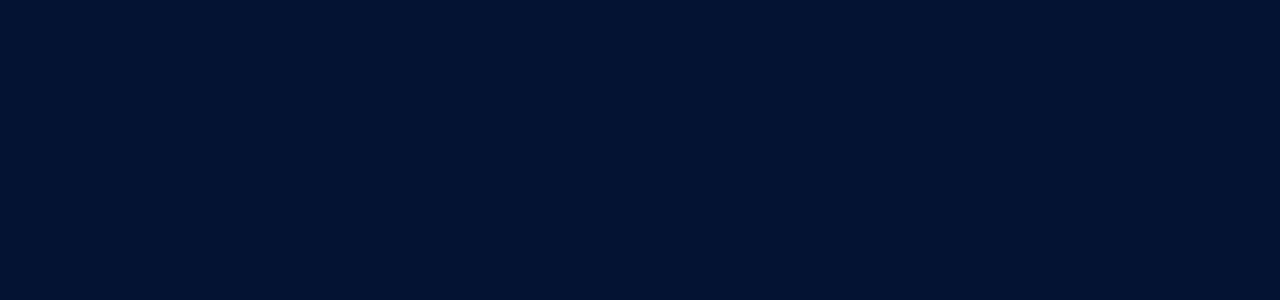
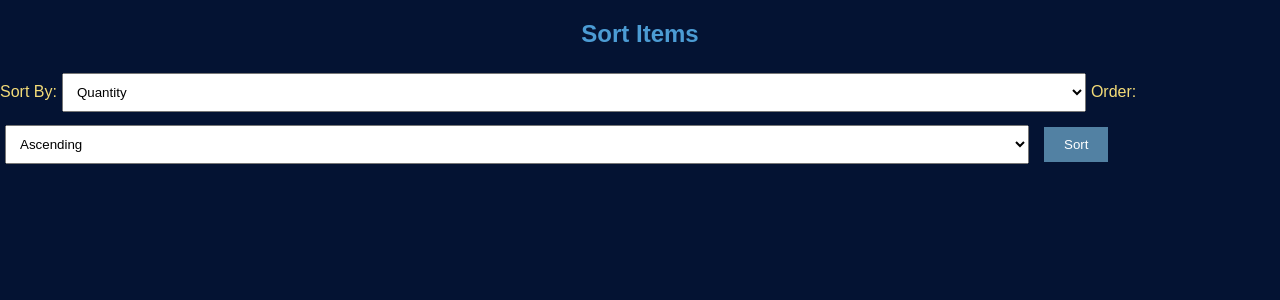
Before and after one commit to Seiyuu2/Midterm-Project, a React (Create React App) app in the folder midterm-project/: page /sort-items in a window 1280 px wide. Before the commit this address had no page. Shown: the top 300 px of the page. Built offline with nearby package versions, Linux system fonts and the light colour scheme.

Commit message:
Mostly functioning components, missing Category

```diff
--- a/midterm-project/src/App.js
+++ b/midterm-project/src/App.js
@@ -1,3 +1,4 @@
+// App.js
 import React, { useState } from 'react';
 import { BrowserRouter as Router, Routes, Route } from 'react-router-dom';
 import Dashboard from './components/Dashboard';
@@ -5,26 +6,27 @@ import AddItem from './components/AddItem';
 import RemoveItem from './components/RemoveItem';
 import UpdateItem from './components/UpdateItem';
 import DisplayItems from './components/DisplayItems';
+import SearchItem from './components/SearchItem';
+import SortItems from './components/SortItems';
+import DisplayLowStock from './components/DisplayLowStock';
 import './App.css';
 
 const App = () => {
   const [items, setItems] = useState([]);
 
-  const addItem = (newItem) => {
-    setItems([...items, newItem]);
-  };
+  const addItem = (newItem) => setItems([...items, newItem]);
 
   const removeItem = (id) => {
-    const itemExists = items.find(item => item.id === id);
+    const itemExists = items.find((item) => item.id === id);
     if (itemExists) {
-      setItems(items.filter(item => item.id !== id));
+      setItems(items.filter((item) => item.id !== id));
       return true;
     }
     return false;
   };
 
   const updateItem = (id, field, newValue) => {
-    const itemIndex = items.findIndex(item => item.id === id);
+    const itemIndex = items.findIndex((item) => item.id === id);
     if (itemIndex > -1) {
       const updatedItems = [...items];
       updatedItems[itemIndex][field] = parseFloat(newValue);
@@ -43,6 +45,9 @@ const App = () => {
           <Route path="/remove-item" element={<RemoveItem removeItem={removeItem} />} />
           <Route path="/update-item" element={<UpdateItem updateItem={updateItem} />} />
           <Route path="/display-all-items" element={<DisplayItems items={items} />} />
+          <Route path="/search-item" element={<SearchItem items={items} />} />
+          <Route path="/sort-items" element={<SortItems items={items} />} />
+          <Route path="/low-stock-items" element={<DisplayLowStock items={items} />} />
         </Routes>
       </div>
     </Router>
--- /dev/null
+++ b/midterm-project/src/components/DisplayLowStock.js
@@ -0,0 +1,40 @@
+// DisplayLowStock.js
+import React from 'react';
+
+const DisplayLowStock = ({ items }) => {
+  const lowStockItems = items.filter((item) => item.quantity <= 5);
+
+  return (
+    <div>
+      <h2>Low Stock Items</h2>
+      {lowStockItems.length > 0 ? (
+        <table>
+          <thead>
+            <tr>
+              <th>ID</th>
+              <th>Name</th>
+              <th>Quantity</th>
+              <th>Price</th>
+              <th>Category</th>
+            </tr>
+          </thead>
+          <tbody>
+            {lowStockItems.map((item) => (
+              <tr key={item.id}>
+                <td>{item.id}</td>
+                <td>{item.name}</td>
+                <td>{item.quantity}</td>
+                <td>{item.price}</td>
+                <td>{item.category}</td>
+              </tr>
+            ))}
+          </tbody>
+        </table>
+      ) : (
+        <p>No low stock items.</p>
+      )}
+    </div>
+  );
+};
+
+export default DisplayLowStock;
--- a/midterm-project/src/components/SearchItem.js
+++ b/midterm-project/src/components/SearchItem.js
@@ -0,0 +1,49 @@
+// SearchItem.js
+import React, { useState } from 'react';
+
+const SearchItem = ({ items }) => {
+  const [id, setId] = useState('');
+  const [foundItem, setFoundItem] = useState(null);
+  const [message, setMessage] = useState('');
+
+  const handleSearch = (e) => {
+    e.preventDefault();
+    const item = items.find((item) => item.id === id);
+    if (item) {
+      setFoundItem(item);
+      setMessage('');
+    } else {
+      setFoundItem(null);
+      setMessage('Item not found!');
+    }
+  };
+
+  return (
+    <div>
+      <h2>Search Item</h2>
+      <form onSubmit={handleSearch}>
+        <input
+          type="text"
+          value={id}
+          onChange={(e) => setId(e.target.value)}
+          placeholder="Item ID"
+          required
+        />
+        <button type="submit">Search</button>
+      </form>
+      {message && <p>{message}</p>}
+      {foundItem && (
+        <div>
+          <h3>Item Details:</h3>
+          <p>ID: {foundItem.id}</p>
+          <p>Name: {foundItem.name}</p>
+          <p>Quantity: {foundItem.quantity}</p>
+          <p>Price: {foundItem.price}</p>
+          <p>Category: {foundItem.category}</p>
+        </div>
+      )}
+    </div>
+  );
+};
+
+export default SearchItem;
--- a/midterm-project/src/components/SortItems.js
+++ b/midterm-project/src/components/SortItems.js
@@ -0,0 +1,70 @@
+// SortItems.js
+import React, { useState } from 'react';
+
+const SortItems = ({ items }) => {
+  const [sortBy, setSortBy] = useState('quantity'); // default sorting by quantity
+  const [order, setOrder] = useState('ascending'); // default order is ascending
+  const [sortedItems, setSortedItems] = useState([]);
+
+  const handleSort = (e) => {
+    e.preventDefault();
+    const sorted = [...items].sort((a, b) => {
+      if (order === 'ascending') {
+        return a[sortBy] - b[sortBy];
+      } else {
+        return b[sortBy] - a[sortBy];
+      }
+    });
+    setSortedItems(sorted);
+  };
+
+  return (
+    <div>
+      <h2>Sort Items</h2>
+      <form onSubmit={handleSort}>
+        <label>
+          Sort By:
+          <select value={sortBy} onChange={(e) => setSortBy(e.target.value)}>
+            <option value="quantity">Quantity</option>
+            <option value="price">Price</option>
+          </select>
+        </label>
+        <label>
+          Order:
+          <select value={order} onChange={(e) => setOrder(e.target.value)}>
+            <option value="ascending">Ascending</option>
+            <option value="descending">Descending</option>
+          </select>
+        </label>
+        <button type="submit">Sort</button>
+      </form>
+
+      {sortedItems.length > 0 && (
+        <table>
+          <thead>
+            <tr>
+              <th>ID</th>
+              <th>Name</th>
+              <th>Quantity</th>
+              <th>Price</th>
+              <th>Category</th>
+            </tr>
+          </thead>
+          <tbody>
+            {sortedItems.map((item) => (
+              <tr key={item.id}>
+                <td>{item.id}</td>
+                <td>{item.name}</td>
+                <td>{item.quantity}</td>
+                <td>{item.price}</td>
+                <td>{item.category}</td>
+              </tr>
+            ))}
+          </tbody>
+        </table>
+      )}
+    </div>
+  );
+};
+
+export default SortItems;
```
Also changed, not shown: midterm-project/src/components/LowStockItems.js (deleted), midterm-project/src/components/styles/AddItem.css (line endings or trailing spaces).
